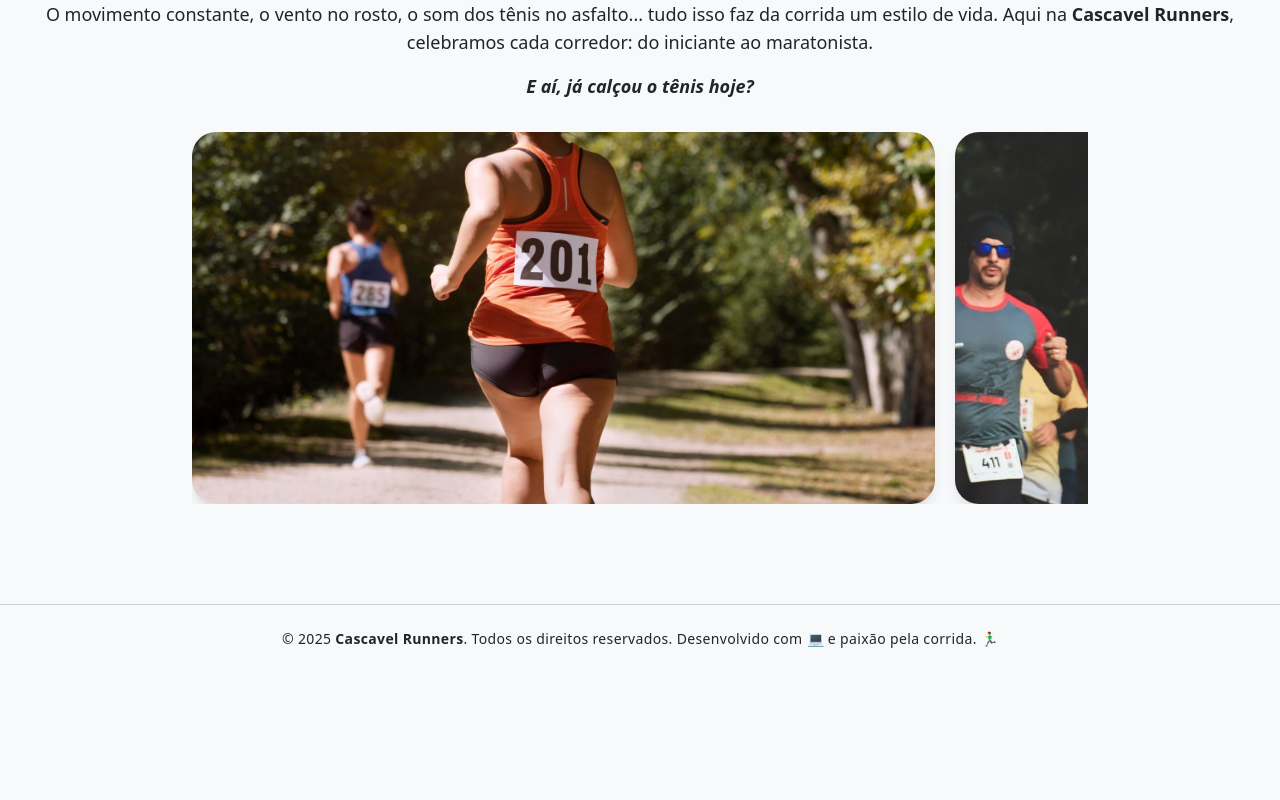
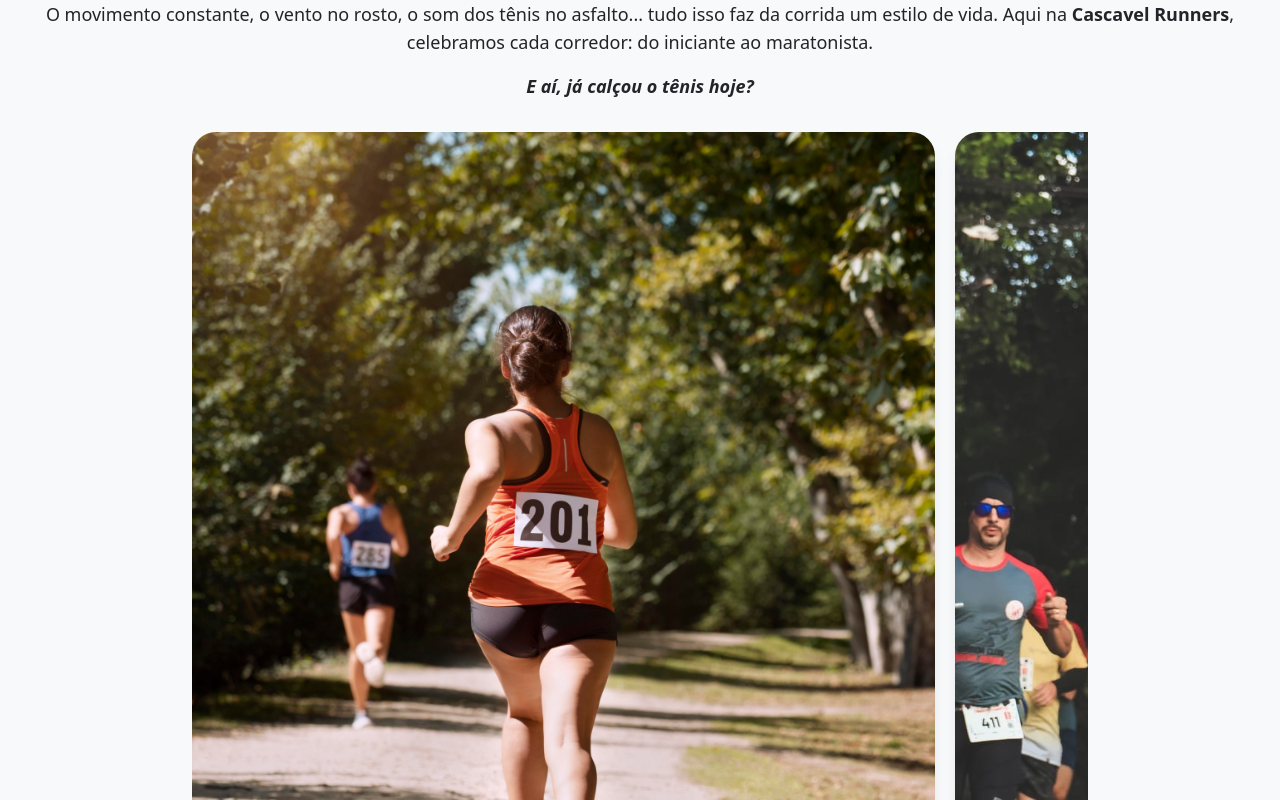
Before and after one commit to joaomidowz/cascavel-runners, a Next.js app: page / in a window 1280 px wide. Shown: the part 880-1680 px from the top of the page. Before the commit the page ends 1553 px from the top, so only its background shows below. Built offline with nearby package versions, Linux system fonts and the light colour scheme.

Commit message:
style(cards): only fixing the size of the cards

```diff
--- a/src/app/page.tsx
+++ b/src/app/page.tsx
@@ -22,7 +22,7 @@ export default function Home() {
         </button>
       </div>
 
-      <div className="bg-background h-[100vh] mt-[55vh] p-10 z-30 relative flex flex-col items-center gap-8">
+      <div className="bg-background mt-[55vh] p-10 z-30 relative flex flex-col items-center gap-8">
         <h3 className="text-3xl text-center font-bold mb-4">🏃‍♂️ Corrida é transformação</h3>
         <div className="text-center text-lg">
           <p className="mb-4">
--- a/src/components/CarouselCard.tsx
+++ b/src/components/CarouselCard.tsx
@@ -9,12 +9,13 @@ type Props = {
 
 export default function CarouselCard({ src, alt }: Props) {
   return (
-    <div className="relative w-full aspect-[3/2] sm:aspect-[16/9] lg:aspect-[2/1] rounded-3xl overflow-hidden shadow-lg">
+    <div className="relative w-full aspect-[1/2] sm:aspect-[12/8] lg:aspect-[1/1] rounded-3xl overflow-hidden shadow-lg">
       <Image
         src={src}
         alt={alt}
         fill
         className="object-cover"
+        style={{ objectPosition: '70% 30%' }}
         sizes="(max-width: 768px) 100vw, 50vw"
         priority
       />
```
